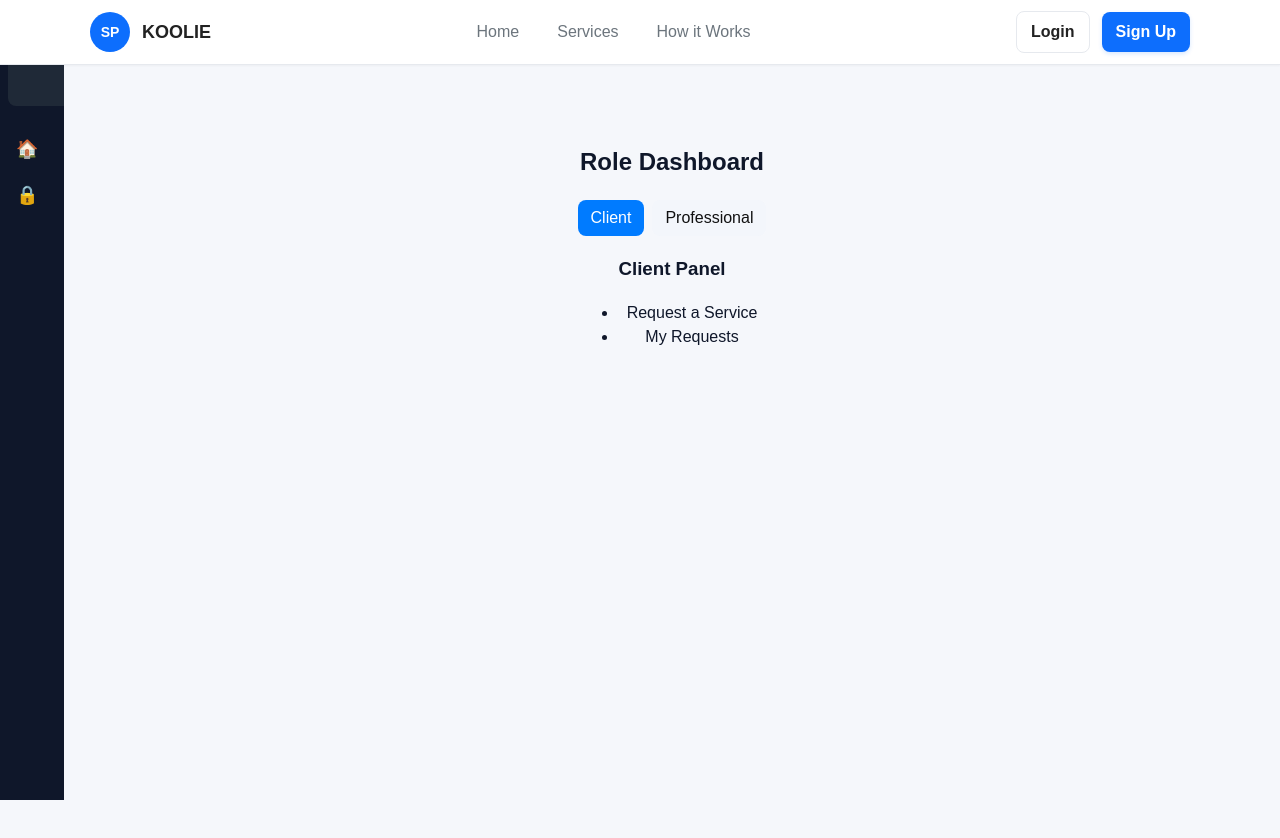
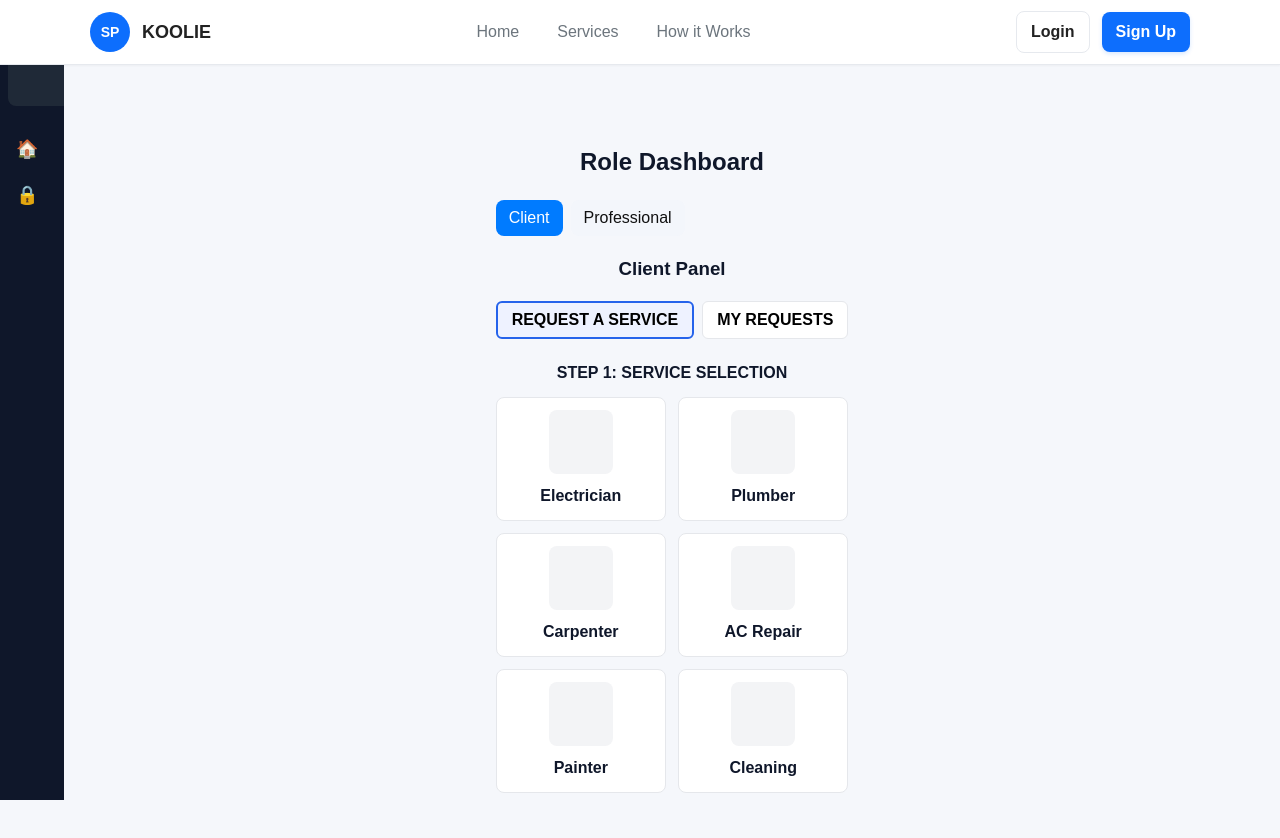
Before and after one commit to Benedict1010/Koolie, a React (Vite) app in the folder Koolie0/client/: page /role-dashboard in a window 1280 px wide. Shown: the top 838 px of the page. Built offline with nearby package versions, Linux system fonts and the light colour scheme.

Commit message:
client dashboard contents0

```diff
--- a/Koolie0/client/src/components/dashboard/ClientPanel.jsx
+++ b/Koolie0/client/src/components/dashboard/ClientPanel.jsx
@@ -1,13 +1,110 @@
-import React from "react";
+import React, { useState } from "react";
 
 export default function ClientPanel() {
+  const [activeTab, setActiveTab] = useState("request");
+  const [selectedService, setSelectedService] = useState(null);
+
+  const services = [
+    "Electrician",
+    "Plumber",
+    "Carpenter",
+    "AC Repair",
+    "Painter",
+    "Cleaning",
+  ];
+
+  const tabBtnStyle = (active) => ({
+    padding: "8px 14px",
+    borderRadius: 6,
+    border: active ? "2px solid #2563eb" : "1px solid #e5e7eb",
+    background: active ? "#eef2ff" : "white",
+    cursor: "pointer",
+    fontWeight: 600,
+  });
+
   return (
     <div>
       <h3>Client Panel</h3>
-      <ul>
-        <li>Request a Service</li>
-        <li>My Requests</li>
-      </ul>
+
+      <div style={{ display: "flex", gap: 8, marginTop: 8 }}>
+        <button
+          type="button"
+          onClick={() => setActiveTab("request")}
+          style={tabBtnStyle(activeTab === "request")}
+        >
+          REQUEST A SERVICE
+        </button>
+
+        <button
+          type="button"
+          onClick={() => setActiveTab("myRequests")}
+          style={tabBtnStyle(activeTab === "myRequests")}
+        >
+          MY REQUESTS
+        </button>
+      </div>
+
+      <div style={{ marginTop: 16 }}>
+        {activeTab === "request" ? (
+          <div>
+            <h4 style={{ marginBottom: 12 }}>STEP 1: SERVICE SELECTION</h4>
+
+            <div
+              style={{
+                display: "grid",
+                gridTemplateColumns: "repeat(auto-fit, minmax(160px, 1fr))",
+                gap: 12,
+              }}
+            >
+              {services.map((s) => (
+                <div
+                  key={s}
+                  onClick={() => setSelectedService(s)}
+                  role="button"
+                  tabIndex={0}
+                  style={{
+                    border:
+                      selectedService === s ? "2px solid #2563eb" : "1px solid #e5e7eb",
+                    borderRadius: 8,
+                    padding: 12,
+                    cursor: "pointer",
+                    display: "flex",
+                    flexDirection: "column",
+                    alignItems: "center",
+                    gap: 10,
+                    background: "white",
+                  }}
+                >
+                  <div
+                    style={{
+                      width: 64,
+                      height: 64,
+                      borderRadius: 8,
+                      background: "#f3f4f6",
+                      display: "flex",
+                      alignItems: "center",
+                      justifyContent: "center",
+                    }}
+                  />
+
+                  <div style={{ fontWeight: 600 }}>{s}</div>
+                </div>
+              ))}
+            </div>
+
+            {selectedService && (
+              <div style={{ marginTop: 12 }}>
+                Selected service: <strong>{selectedService}</strong>
+              </div>
+            )}
+          </div>
+        ) : (
+          <div>
+            <h4 style={{ marginBottom: 8 }}>My Requests</h4>
+            <p style={{ color: "#6b7280" }}>You have no requests yet.</p>
+          </div>
+        )}
+      </div>
     </div>
   );
 }
--- a/Koolie0/client/src/pages/ClientDashboard.jsx
+++ b/Koolie0/client/src/pages/ClientDashboard.jsx
@@ -1,12 +1,13 @@
 import React from "react";
 import DashboardLayout from "../layout/DashboardLayout";
+import ClientPanel from "../components/dashboard/ClientPanel";
 
 export default function ClientDashboard() {
   return (
     <DashboardLayout>
       <div>
         <h2>Client Dashboard</h2>
-        <p>Placeholder: Request a Service / My Requests</p>
+        <ClientPanel />
       </div>
     </DashboardLayout>
   );
```
